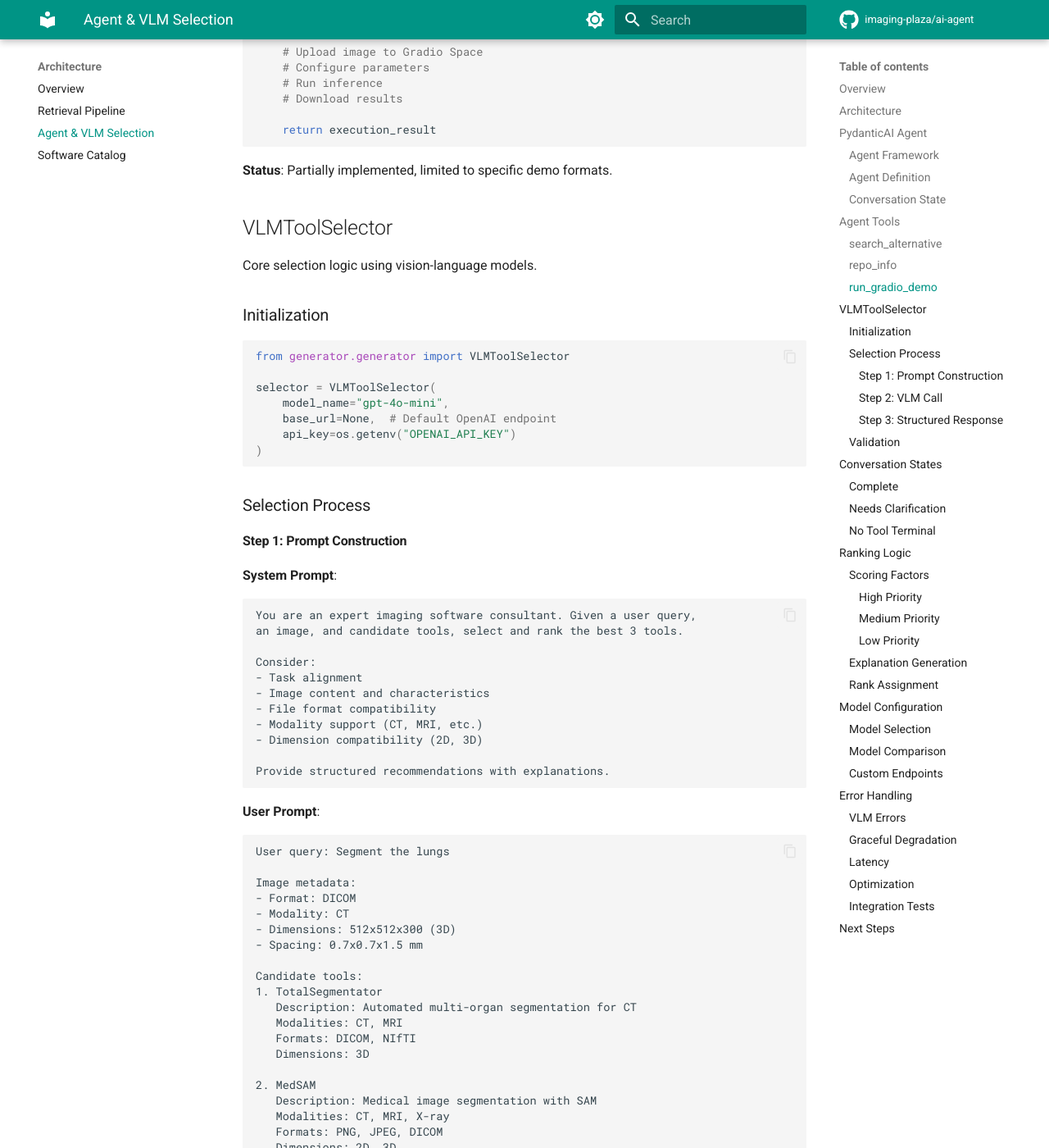
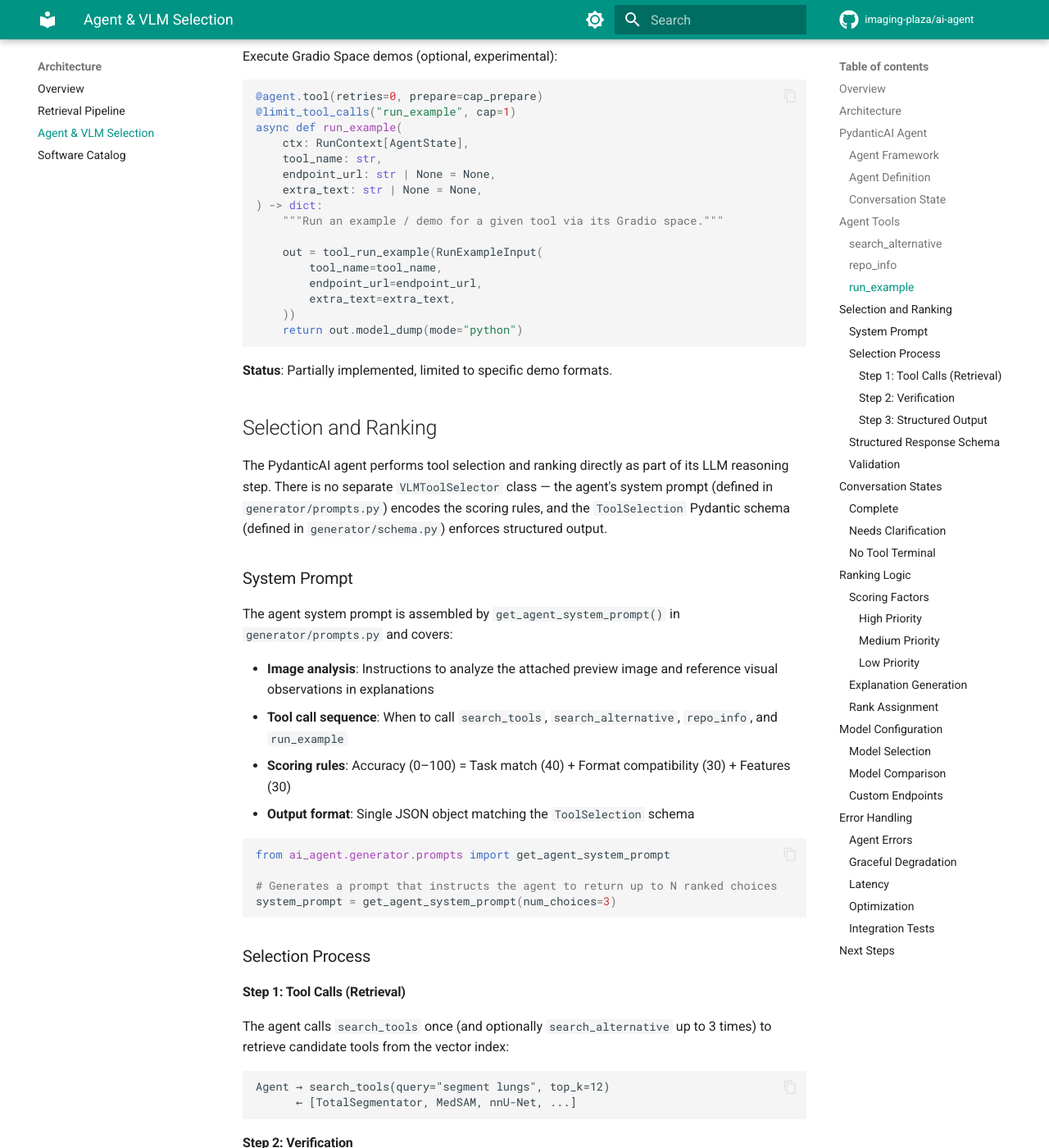
Before and after one commit to Imaging-Plaza/ai-agent, an MkDocs documentation site: the page built from docs/architecture/agent.md, in a window 1280 px wide and 1400 px high, scrolled down 4617 px. Shown: the whole window at 82% size. Built offline with MkDocs 1.6.1 and Material for MkDocs 9.7.7, drawn with Linux system fonts in a browser that asks for light colours; comment, search, counter and statistics services are not loaded; some of the changed text lies outside the part shown.

Commit message:
docs: update agent.md to reflect real code paths (fix VLMToolSelector references)
Co-authored-by: qchapp <74377782+qchapp@users.noreply.github.com>

````diff
--- a/docs/architecture/agent.md
+++ b/docs/architecture/agent.md
@@ -21,9 +21,9 @@ graph TB
     A[User Message + Files] --> B[PydanticAI Agent]
     B --> C{Agent Router}
     C -->|Tool Call| D[Agent Tools]
-    C -->|VLM Call| E[VLMToolSelector]
+    C -->|LLM Reasoning| E[GPT-4o/4o-mini]
     D --> B
-    E --> F[GPT-4o/4o-mini]
+    E --> F[ToolSelection Schema]
     F --> G[Structured Response]
     G --> B
     B --> H[Formatted Reply]
@@ -47,42 +47,54 @@ graph TB
 
 ```python
 from pydantic_ai import Agent
-from pydantic_ai.models.openai import OpenAIModel
+from pydantic_ai.models.openai import OpenAIResponsesModel
+from pydantic_ai.providers.openai import OpenAIProvider
+from ai_agent.generator.prompts import get_agent_system_prompt
+from ai_agent.generator.schema import ToolSelection
+from ai_agent.agent.utils import AgentState
+
+provider = OpenAIProvider(api_key=os.getenv("OPENAI_API_KEY"))
+openai_model = OpenAIResponsesModel(model_name="gpt-4o-mini", provider=provider)
 
 agent = Agent(
-    model=OpenAIModel("gpt-4o-mini"),
-    system_prompt="""You are an expert assistant helping users find
-    imaging analysis software. You have access to a curated catalog
-    of tools and can recommend the best options based on user needs.""",
-    deps_type=ChatState,
-    result_type=str,
+    model=openai_model,
+    system_prompt=get_agent_system_prompt(num_choices=3),
+    deps_type=AgentState,
 )
 ```
 
 **Key parameters**:
 
-- `model`: VLM model to use (configurable)
-- `system_prompt`: Agent's role and behavior
-- `deps_type`: Conversation state type
-- `result_type`: Response format
+- `model`: VLM model to use (configurable via `config.yaml`)
+- `system_prompt`: Agent role, scoring rules, and output format (from `generator/prompts.py`)
+- `deps_type`: `AgentState` — tracks tool calls, quotas, and session overrides
+- `output_type`: `ToolSelection` — passed to `agent.run_sync()` to enforce structured JSON output (not set on the `Agent` constructor)
 
 ### Conversation State
 
 ```python
-from dataclasses import dataclass
+from pydantic import BaseModel, Field
+from typing import List, Optional, Dict, Any, Set
 
-@dataclass
-class ChatState:
-    """Maintains conversation context across turns."""
+class AgentState(BaseModel):
+    """Holds incremental tool call logs and runtime overrides."""
 
-    conversation_turn: int = 0
-    uploaded_files: list[str] = field(default_factory=list)
-    excluded_tools: list[str] = field(default_factory=list)
-    preview_images: list[str] = field(default_factory=list)
-    last_recommendations: list[dict] = field(default_factory=list)
+    tool_calls: List[Dict[str, Any]] = Field(default_factory=list)
+    tool_counts: Dict[str, int] = Field(default_factory=dict)
+    disabled_tools: Set[str] = Field(default_factory=set)
+    excluded_tools: List[str] = Field(default_factory=list)
+
+    # Runtime overrides (session-only)
+    override_model: Optional[str] = None
+    override_base_url: Optional[str] = None
+    override_top_k: Optional[int] = None
+    override_num_choices: Optional[int] = None
+
+    image_paths: List[str] = Field(default_factory=list)
+    original_formats: List[str] = Field(default_factory=list)
 ```
 
-**Passed to every tool call** via dependency injection.
+**Passed to every tool call** via dependency injection. Also carries per-tool call counts for quota enforcement.
 
 ## Agent Tools
 
@@ -93,24 +105,25 @@ Tools extend agent capabilities beyond chat:
 Request alternative search with different query formulation:
 
 ```python
-@agent.tool
+@agent.tool(retries=2, prepare=cap_prepare)
+@limit_tool_calls("search_alternative", cap=3)
 async def search_alternative(
-    ctx: RunContext[ChatState],
-    alternative_query: str
-) -> str:
+    ctx: RunContext[AgentState],
+    alternative_query: str,
+    excluded: List[str] | None = None,
+    top_k: int = 12,
+) -> List[dict]:
     """Search for tools using an alternative query formulation."""
 
-    # Call retrieval pipeline with new query
-    candidates = pipeline.retrieve(alternative_query)
-
-    # Select with VLM
-    recommendations = vlm_selector.select(
-        query=alternative_query,
-        candidates=candidates,
-        images=ctx.deps.preview_images
+    inp = SearchAlternativeInput(
+        alternative_query=alternative_query,
+        excluded=excluded or [],
+        top_k=top_k,
+        original_formats=ctx.deps.original_formats,
+        image_paths=ctx.deps.image_paths,
     )
-
-    return format_recommendations(recommendations)
+    out = tool_search_alternative(inp)
+    return [c.model_dump(mode="python") for c in out.candidates]
 ```
 
 **Usage**:
@@ -130,21 +143,17 @@ Agent: [Calls search_alternative with "pulmonary segmentation CT"]
 Fetch GitHub repository details:
 
 ```python
-@agent.tool
-async def repo_info(
-    ctx: RunContext[ChatState],
-    repo_url: str
-) -> str:
-    """Get detailed information about a GitHub repository."""
+@agent.tool(retries=2, prepare=cap_prepare)
+@limit_tool_calls("repo_info", cap=12)
+async def repo_info(ctx: RunContext[AgentState], url: str, tool_name: str | None = None) -> dict:
+    """Fetch a short summary of a GitHub repository."""
 
-    # Try DeepWiki MCP first (fast, pre-indexed)
-    try:
-        info = await fetch_from_deepwiki(repo_url)
-        return format_repo_info(info, source="deepwiki")
-    except Exception:
-        # Fallback to repocards library
-        info = fetch_from_repocards(repo_url)
-        return format_repo_info(info, source="repocards")
+    # Normalize to canonical GitHub URL
+    norm_url = coerce_github_url_or_none(url)
+
+    # Call tool_repo_summary (tries DeepWiki MCP first, falls back to repocards)
+    out = await tool_repo_summary(RepoSummaryInput(url=norm_url, tool_name=tool_name))
+    return out.model_dump(mode="python")
 ```
 
 **Data sources**:
@@ -169,166 +178,143 @@ Agent: [Calls repo_info("https://github.com/wasserth/TotalSegmentator")]
       Topics: segmentation, medical-imaging, deep-learning
 ```
 
-### run_gradio_demo
+### run_example
 
-Execute Gradio Space demos (future/experimental):
+Execute Gradio Space demos (optional, experimental):
 
 ```python
-@agent.tool
-async def run_gradio_demo(
-    ctx: RunContext[ChatState],
-    space_url: str,
-    tool_name: str
-) -> str:
-    """Execute a tool's Gradio Space demo on user's image."""
+@agent.tool(retries=0, prepare=cap_prepare)
+@limit_tool_calls("run_example", cap=1)
+async def run_example(
+    ctx: RunContext[AgentState],
+    tool_name: str,
+    endpoint_url: str | None = None,
+    extra_text: str | None = None,
+) -> dict:
+    """Run an example / demo for a given tool via its Gradio space."""
 
-    # Upload image to Gradio Space
-    # Configure parameters
-    # Run inference
-    # Download results
-
-    return execution_result
+    out = tool_run_example(RunExampleInput(
+        tool_name=tool_name,
+        endpoint_url=endpoint_url,
+        extra_text=extra_text,
+    ))
+    return out.model_dump(mode="python")
 ```
 
 **Status**: Partially implemented, limited to specific demo formats.
 
-## VLMToolSelector
+## Selection and Ranking
 
-Core selection logic using vision-language models.
+The PydanticAI agent performs tool selection and ranking directly as part of its LLM reasoning step. There is no separate `VLMToolSelector` class — the agent's system prompt (defined in `generator/prompts.py`) encodes the scoring rules, and the `ToolSelection` Pydantic schema (defined in `generator/schema.py`) enforces structured output.
 
-### Initialization
+### System Prompt
+
+The agent system prompt is assembled by `get_agent_system_prompt()` in `generator/prompts.py` and covers:
+
+- **Image analysis**: Instructions to analyze the attached preview image and reference visual observations in explanations
+- **Tool call sequence**: When to call `search_tools`, `search_alternative`, `repo_info`, and `run_example`
+- **Scoring rules**: Accuracy (0–100) = Task match (40) + Format compatibility (30) + Features (30)
+- **Output format**: Single JSON object matching the `ToolSelection` schema
 
 ```python
-from generator.generator import VLMToolSelector
+from ai_agent.generator.prompts import get_agent_system_prompt
 
-selector = VLMToolSelector(
-    model_name="gpt-4o-mini",
-    base_url=None,  # Default OpenAI endpoint
-    api_key=os.getenv("OPENAI_API_KEY")
-)
+# Generates a prompt that instructs the agent to return up to N ranked choices
+system_prompt = get_agent_system_prompt(num_choices=3)
 ```
 
 ### Selection Process
 
-#### Step 1: Prompt Construction
+#### Step 1: Tool Calls (Retrieval)
 
-**System Prompt**:
+The agent calls `search_tools` once (and optionally `search_alternative` up to 3 times) to retrieve candidate tools from the vector index:
+
 ```
-You are an expert imaging software consultant. Given a user query,
-an image, and candidate tools, select and rank the best 3 tools.
-
-Consider:
-- Task alignment
-- Image content and characteristics
-- File format compatibility
-- Modality support (CT, MRI, etc.)
-- Dimension compatibility (2D, 3D)
-
-Provide structured recommendations with explanations.
+Agent → search_tools(query="segment lungs", top_k=12)
+      ← [TotalSegmentator, MedSAM, nnU-Net, ...]
 ```
 
-**User Prompt**:
+#### Step 2: Verification
+
+For each finalist the agent plans to recommend, it calls `repo_info` to fetch up-to-date GitHub metadata:
+
 ```
-User query: Segment the lungs
-
-Image metadata:
-- Format: DICOM
-- Modality: CT
-- Dimensions: 512x512x300 (3D)
-- Spacing: 0.7x0.7x1.5 mm
-
-Candidate tools:
-1. TotalSegmentator
-   Description: Automated multi-organ segmentation for CT
-   Modalities: CT, MRI
-   Formats: DICOM, NIfTI
-   Dimensions: 3D
-
-2. MedSAM
-   Description: Medical image segmentation with SAM
-   Modalities: CT, MRI, X-ray
-   Formats: PNG, JPEG, DICOM
-   Dimensions: 2D, 3D
-
-[... more candidates ...]
+Agent → repo_info(url="https://github.com/wasserth/TotalSegmentator")
+      ← {stars: 1200, language: "Python", topics: [...], description: "..."}
 ```
 
-**Image Attachment**:
+#### Step 3: Structured Output
 
-- PNG preview of user's image
-- Converted from DICOM/NIfTI/etc.
-- Enables visual analysis
-
-#### Step 2: VLM Call
+The agent returns one JSON object (no prose) that is validated against the `ToolSelection` schema:
 
 ```python
-from pydantic_ai import Agent
-
-response = await agent.run(
-    user_prompt=user_prompt,
-    message_history=conversation_history,
-    files=[preview_image_path],
+run_result = agent_instance.run_sync(
+    user_prompt,       # text + optional BinaryContent image
+    deps=deps,         # AgentState with image_paths, excluded_tools, etc.
+    output_type=ToolSelection,
+    usage_limits=UsageLimits(tool_calls_limit=20),
 )
+result = run_result.output  # ToolSelection instance
 ```
 
 **Multimodal input**:
 
-- Text: Query + metadata + candidates
-- Image: Preview PNG
-- Context: Conversation history
+- Text: User task + hidden metadata (format hints, image dimensions)
+- Image: PNG preview bytes passed as `BinaryContent(data=image_bytes, media_type="image/png")`
+- Context: Conversation history prepended to the prompt
 
-#### Step 3: Structured Response
+### Structured Response Schema
 
-VLM returns structured JSON matching Pydantic schema:
+The `ToolSelection` Pydantic model (in `generator/schema.py`) validates the agent output:
 
 ```python
-from pydantic import BaseModel
+from ai_agent.generator.schema import (
+    ToolSelection, ToolChoice, Conversation,
+    ConversationStatus, NoToolReason
+)
 
-class ToolRecommendation(BaseModel):
+class ToolChoice(BaseModel):
+    name: str
     rank: int
-    name: str
-    accuracy_score: int  # 0-100
-    explanation: str
-    reason: ToolReason
-    demo_url: str | None
+    accuracy: float          # 0-100
+    why: str
+    demo_link: Optional[str] = None
 
-class AgentResponse(BaseModel):
+class Conversation(BaseModel):
     status: ConversationStatus
-    recommendations: list[ToolRecommendation]
-    message: str | None
+    question: Optional[str] = None   # required if status=needs_clarification
+    context: Optional[str] = None    # required if status=needs_clarification
+    options: Optional[List[str]] = None
+
+class ToolSelection(BaseModel):
+    conversation: Conversation
+    choices: List[ToolChoice] = []
+    explanation: Optional[str] = None
+    reason: Optional[NoToolReason] = None
 ```
 
-**Example response**:
+**Example response** (`ToolSelection`):
 ```json
 {
-  "status": "complete",
-  "recommendations": [
+  "conversation": {"status": "complete", "question": null, "context": null},
+  "choices": [
     {
       "rank": 1,
       "name": "TotalSegmentator",
-      "accuracy_score": 95,
-      "explanation": "TotalSegmentator is specifically designed for...",
-      "reason": "task_match",
-      "demo_url": "https://huggingface.co/spaces/..."
+      "accuracy": 95.0,
+      "why": "Specifically designed for automated multi-organ CT segmentation...",
+      "demo_link": "https://huggingface.co/spaces/..."
     },
     {
       "rank": 2,
       "name": "MedSAM",
-      "accuracy_score": 85,
-      "explanation": "MedSAM provides flexible segmentation...",
-      "reason": "format_match",
-      "demo_url": "https://huggingface.co/spaces/..."
-    },
-    {
-      "rank": 3,
-      "name": "nnU-Net",
-      "accuracy_score": 80,
-      "explanation": "nnU-Net is a robust segmentation framework...",
-      "reason": "general_capability",
-      "demo_url": null
+      "accuracy": 85.0,
+      "why": "Flexible SAM-based segmentation supporting DICOM input...",
+      "demo_link": "https://huggingface.co/spaces/..."
     }
   ],
-  "message": null
+  "explanation": null,
+  "reason": null
 }
 ```
 
@@ -337,23 +323,23 @@ class AgentResponse(BaseModel):
 Pydantic validates:
 
 - All required fields present
-- Types correct (int, str, enum)
-- Enums within allowed values
-- Scores within 0-100 range
+- Types correct (`int`, `float`, `str`, enum)
+- `accuracy` within 0–100 range
+- `ConversationStatus` is one of the allowed enum values
+- `NoToolReason` is a valid enum value when `choices` is empty
 
-**If validation fails**: Request regeneration or use fallback format.
+`ToolSelection.normalize()` also enforces consistency rules automatically (e.g. setting `status=complete` when choices are returned, `status=needs_clarification` when a question is present).
 
 ## Conversation States
 
 State machine for conversation flow:
 
 ```python
-from enum import Enum
+from ai_agent.generator.schema import ConversationStatus
 
 class ConversationStatus(str, Enum):
-    COMPLETE = "complete"              # Recommendations provided
-    NEEDS_CLARIFICATION = "clarify"    # Agent needs more info
-    NO_TOOL_TERMINAL = "no_tool"       # No suitable tools found
+    COMPLETE = "complete"                    # Recommendations provided (or no tool found)
+    NEEDS_CLARIFICATION = "needs_clarification"  # Agent needs more info
 ```
 
 ### Complete
@@ -362,9 +348,10 @@ Normal successful response:
 
 ```python
 {
-    "status": "complete",
-    "recommendations": [...],
-    "message": null
+    "conversation": {"status": "complete", "question": null, "context": null},
+    "choices": [...],
+    "explanation": null,
+    "reason": null
 }
 ```
 
@@ -380,9 +367,15 @@ Agent requests more information:
 
 ```python
 {
-    "status": "clarify",
-    "recommendations": [],
-    "message": "I found several segmentation tools. Which specific organ would you like to segment?"
+    "conversation": {
+        "status": "needs_clarification",
+        "question": "Which specific organ would you like to segment?",
+        "context": "Several segmentation tools available; target organ narrows choices.",
+        "options": ["Lungs", "Brain", "Liver", "Other (briefly specify)"]
+    },
+    "choices": [],
+    "explanation": null,
+    "reason": null
 }
 ```
 
@@ -394,33 +387,31 @@ Agent requests more information:
 **Example flow**:
 ```
 User: Segment this MRI
-Agent: [STATUS: clarify] Which organ would you like to segment?
+Agent: [STATUS: needs_clarification] Which organ would you like to segment?
 User: The brain
 Agent: [STATUS: complete] Here are brain segmentation tools...
 ```
 
 ### No Tool Terminal
 
-No suitable tools in catalog:
+No suitable tools in catalog — `status` is still `complete`, but `choices` is empty and a `reason` + `explanation` are provided:
 
 ```python
 {
-    "status": "no_tool",
-    "recommendations": [],
-    "message": "I couldn't find tools for audio processing in the imaging catalog."
+    "conversation": {"status": "complete", "question": null, "context": null},
+    "choices": [],
+    "reason": "no_task_match",
+    "explanation": "No tools in the catalog handle audio processing. This catalog covers imaging analysis software."
 }
 ```
 
-**Triggers**:
-- Task outside imaging domain
-- Highly specialized need not in catalog
-- All candidates filtered out
+Available `NoToolReason` values: `no_suitable_tool`, `no_modality_match`, `no_task_match`, `no_dimension_match`, `invalid_files`.
 
 ## Ranking Logic
 
 ### Scoring Factors
 
-VLM considers:
+The agent considers:
 
 #### High Priority
 1. **Task Match**: Tool designed for this specific task
@@ -499,40 +490,37 @@ agent_model:
 
 ## Error Handling
 
-### VLM Errors
+### Agent Errors
 
-**Timeout**:
+**Tool quota exceeded** (handled gracefully in `run_agent`):
 ```python
-try:
-    response = await agent.run(prompt, timeout=30.0)
-except TimeoutError:
-    return fallback_response("VLM call timed out")
+except UsageLimitExceeded:
+    # Returns a ToolSelection with empty choices and an explanation
+    result = ToolSelection(
+        conversation=Conversation(status=ConversationStatus.COMPLETE, ...),
+        choices=[],
+        explanation="Tool call limit reached. Try a more specific query.",
+    )
 ```
 
-**Invalid Response**:
-```python
-try:
-    validated = AgentResponse.model_validate(response)
-except ValidationError:
-    # Request regeneration with schema
-    return retry_with_schema()
-```
+**Invalid structured output**:
+
+PydanticAI automatically retries the LLM call (up to `retries=2` per tool) if the model returns output that fails `ToolSelection` validation. The `ToolSelection.normalize()` model validator also auto-corrects minor inconsistencies.
 
 **API Errors**:
 ```python
-except OpenAIError as e:
-    log.error(f"OpenAI API error: {e}")
-    return error_response("Service temporarily unavailable")
+except Exception as e:
+    log.warning(f"Agent execution encountered an error: {e}")
+    raise  # propagated to the UI layer
 ```
 
 ### Graceful Degradation
 
-If VLM fails:
+If the agent fails after all retries:
 
-1. Return top retrieval candidates without ranking
-2. Use retrieval scores as fallback
-3. Provide generic explanations
-4. Suggest manual exploration
+1. Return empty `choices` with an `explanation` describing what was searched
+2. UI surfaces the explanation so users can refine their query
+3. Suggest manual exploration of the catalog
 
 <!-- ## Performance
 
@@ -574,21 +562,31 @@ responses = await asyncio.gather(*[
 
 ### Unit Tests
 
-Test VLM selection with mocked responses:
+Test agent selection with PydanticAI's built-in test model:
 
 ```python
-def test_vlm_selection():
-    selector = VLMToolSelector(model="test-mock")
+from pydantic_ai import Agent
+from pydantic_ai.models.test import TestModel
+from ai_agent.generator.schema import ToolSelection, Conversation, ConversationStatus, ToolChoice
+from ai_agent.agent.utils import AgentState
 
-    result = selector.select(
-        query="segment lungs",
-        candidates=mock_candidates,
-        images=["test.png"]
+def test_agent_selection():
+    test_model = TestModel()
+    test_agent = Agent(model=test_model, deps_type=AgentState)
+
+    mock_output = ToolSelection(
+        conversation=Conversation(status=ConversationStatus.COMPLETE),
+        choices=[
+            ToolChoice(name="TotalSegmentator", rank=1, accuracy=95.0, why="Best CT segmenter")
+        ]
     )
 
-    assert result.status == "complete"
-    assert len(result.recommendations) == 3
-    assert result.recommendations[0].rank == 1
+    with test_agent.override(model=test_model):
+        result = test_agent.run_sync("segment lungs", deps=AgentState(), output_type=ToolSelection)
+
+    assert result.output.conversation.status == ConversationStatus.COMPLETE
+    assert len(result.output.choices) == 1
+    assert result.output.choices[0].rank == 1
 ```
 
 ### Integration Tests
@@ -597,16 +595,21 @@ Test with real VLM (expensive, slow):
 
 ```python
 @pytest.mark.integration
-async def test_real_vlm():
-    selector = VLMToolSelector(model="gpt-4o-mini")
+def test_real_agent():
+    from ai_agent.agent.agent import run_agent
 
-    result = await selector.select_async(
-        query="segment cat",
-        candidates=real_candidates,
-        images=["cat.jpg"]
+    with open("tests/data/sample.png", "rb") as f:
+        image_bytes = f.read()
+
+    result = run_agent(
+        task="segment the lungs",
+        image_paths=["tests/data/sample.dcm"],
+        image_bytes=image_bytes,
     )
 
-    assert "cat" in result.recommendations[0].explanation.lower()
+    assert result.conversation.status == ConversationStatus.COMPLETE
+    assert len(result.choices) > 0
+    assert all(0 <= c.accuracy <= 100 for c in result.choices)
 ```
 
 ## Next Steps
````
